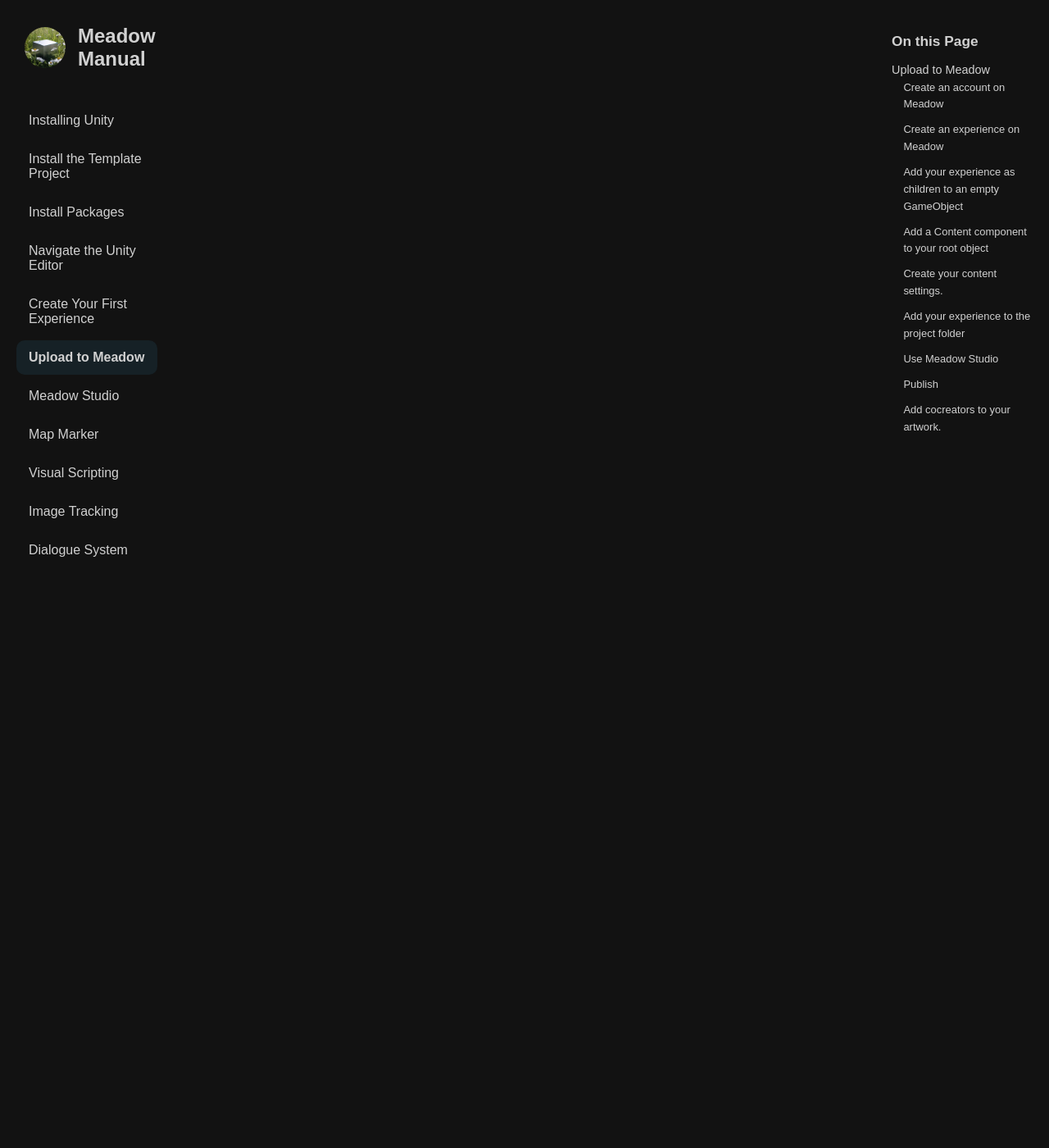
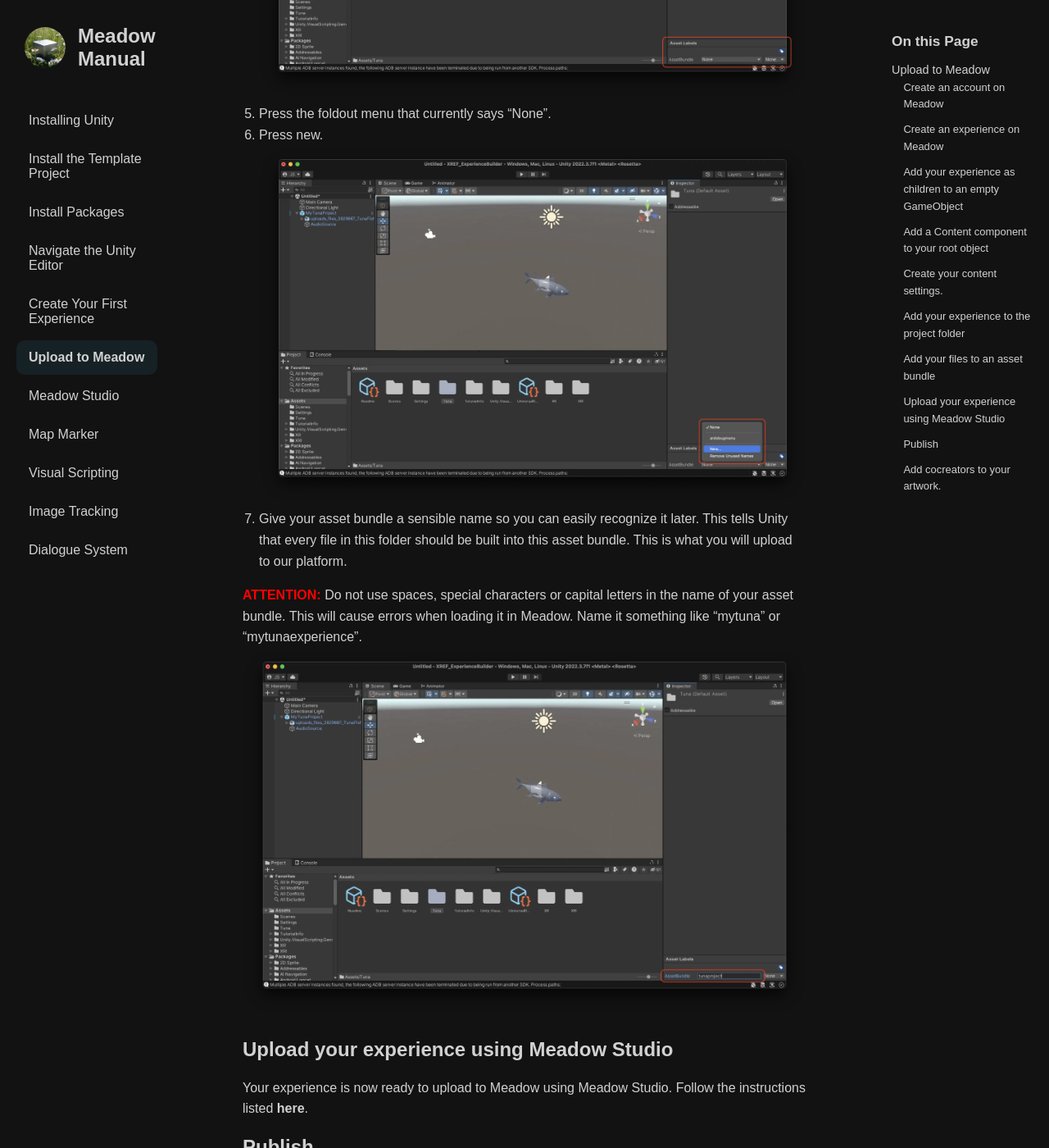
Before and after one commit to untoldgarden/meadow-manual, a Jekyll site: the page built from upload-to-meadow.md, in a window 1280 px wide and 1400 px high, scrolled down 11367 px. Shown: the whole window at 82% size. Built offline with Jekyll 4.4.1, drawn with Linux system fonts in a browser that asks for light colours; the table of contents is made by our own code; some of the changed text lies outside the part shown.

Commit message:
added info about asset bundle

```diff
--- a/upload-to-meadow.md
+++ b/upload-to-meadow.md
@@ -121,9 +121,29 @@
 
 ![alt_text](images/apply-overrides.webp "image_tooltip")
 
-## Use Meadow Studio
+## Add your files to an asset bundle
 
-Follow the instructions listed [**here**](https://manual.meadow.space/meadow-studio.html) to upload your experience to Meadow via [Meadow Studio](https://manual.meadow.space/meadow-studio.html).
+Now we need to tell Unity that everything in this folder should be built into an asset bundle. Unity’s UX for this is rather stupid, but not much we can do about it.
+
+1. Navigate to your Assets folder in the Project Window.
+![alt_text](images/asset-folder.webp "image_tooltip")
+2. Select your folder, but do not enter it.
+3. In the bottom right corner, you see a teeny tiny text saying “Asset Labels”.
+![alt_text](images/asset-labels.webp "image_tooltip")
+4. Press this text to see the asset bundle menu. Why they placed it in such a strange location, no one knows.
+![alt_text](images/asset-menu.webp "image_tooltip")
+5. Press the foldout menu that currently says “None”.
+6. Press new.
+![alt_text](images/asset-menu-open.webp "image_tooltip")
+7. Give your asset bundle a sensible name so you can easily recognize it later. This tells Unity that every file in this folder should be built into this asset bundle. This is what you will upload to our platform.
+
+**<font color="red">ATTENTION: </font>** Do not use spaces, special characters or capital letters in the name of your asset bundle. This will cause errors when loading it in Meadow. Name it something like “mytuna” or “mytunaexperience”.
+![alt_text](images/name-asset-bundle.webp "image_tooltip")
+
+
+## Upload your experience using Meadow Studio
+
+Your experience is now ready to upload to Meadow using [Meadow Studio](https://manual.meadow.space/meadow-studio.html). Follow the instructions listed [**here**](https://manual.meadow.space/meadow-studio.html).
 
 ## Publish
 
```
Also changed, not shown: meadow-studio.md (+12 -7 lines).
